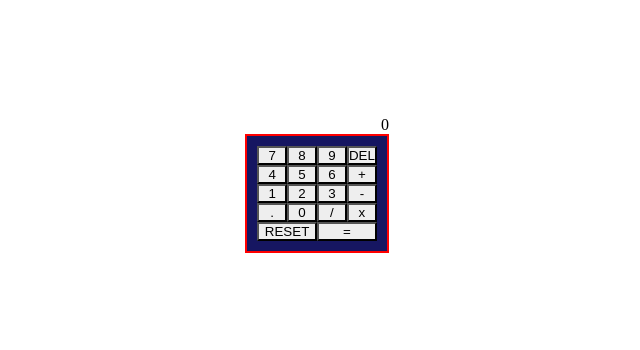
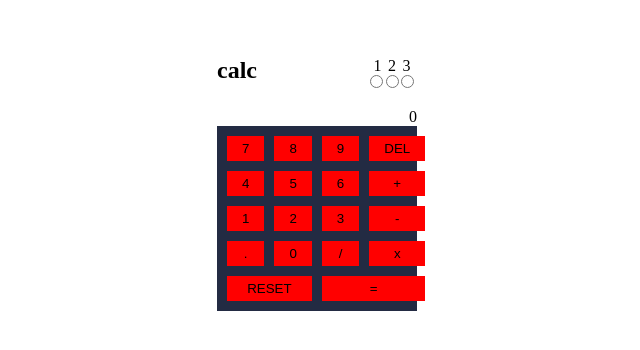
Before and after one commit to Kodehode-Stavanger/react-project-calculator-bendik-kodehode, a React (Vite) app: page / in a window 1280 px wide. Shown: the part 216-566 px from the top of the page, without its empty margins (323-963 px from the left). Built offline with nearby package versions, Linux system fonts and the light colour scheme.

Commit message:
Centralized styling in index.css

```diff
--- a/src/App.jsx
+++ b/src/App.jsx
@@ -1,4 +1,4 @@
-import Calculator from "./components/Calculator/Calculator";
+import Calculator from "./components/Calculator";
 
 function App() {
   return <Calculator/>;
--- /dev/null
+++ b/src/assets/themes.js
@@ -0,0 +1,3 @@
+export const themes = {
+
+}
--- /dev/null
+++ b/src/components/Button.jsx
@@ -0,0 +1,9 @@
+import "../index.css"
+
+function Button({value, handleClick}) {
+    return (
+        <button className="button" onClick={handleClick} value={value}>{value}</button>
+    )
+}
+
+export default Button;
--- a/src/components/Button/Button.jsx
+++ /dev/null
@@ -1,9 +0,0 @@
-import style from "./Button.module.css"
-
-function Button({value, handleClick}) {
-    return (
-        <button className={style.button} onClick={handleClick} value={value}>{value}</button>
-    )
-}
-
-export default Button;
--- a/src/components/Button/Button.module.css
+++ /dev/null
@@ -1,3 +0,0 @@
-.button {
-    background-color: rgb(238, 238, 238);
-}
--- a/src/components/Calculator/Calculator.jsx
+++ b/src/components/Calculator.jsx
@@ -1,7 +1,9 @@
 import { useState } from "react";
-import Display from "../Display/Display";
-import Button from "../Button/Button";
-import style from "./Calculator.module.css";
+// import style from "./Calculator.module.css";
+import "../index.css";
+import Display from "./Display";
+import Button from "./Button";
+import Themes from "./Themes";
 
 function Calculator() {
     const [input, setInput] = useState([]);
@@ -102,9 +104,14 @@ function Calculator() {
     }
 
     return (
-        <div className={style.container}>
+        <>
+            <div className="titleContainer">
+                <h2>calc</h2>
+                <Themes/>
+            </div>
+            <div className="contentContainer">
                 <Display input={input} result={result}/>
-            <div className={style.keypad}>
+                <div className="keypad">
                     {keys.map((e, i) =>
                         <Button
                             handleClick={e => handleClick(e)}
@@ -113,6 +120,7 @@ function Calculator() {
                     )}
                 </div>
             </div>
+        </>
     )
 }
 
--- a/src/components/Calculator/Calculator.module.css
+++ /dev/null
@@ -1,17 +0,0 @@
-.keypad {
-    display: grid;
-    grid-template-columns: repeat(4, 1fr);
-    grid-template-rows: repeat(5, 1fr);
-    max-width: 200px;
-    padding: 10px;
-    background-color: rgb(22, 22, 97);
-    border: 2px solid red;
-}
-
-.keypad :nth-last-child(2) {
-    grid-column: 1 / span 2;
-}
-
-.keypad :nth-last-child(1) {
-    grid-column: 3 / span 2;
-}
--- a/src/components/Display/Display.jsx
+++ b/src/components/Display.jsx
@@ -1,9 +1,9 @@
-import style from "./Display.module.css"
+import "../index.css"
 
 function Display({input, result}) {
     return (
         <div>
-            <p className={style.output}>{input[0] > 0 ? input.join("") : "0"}</p>
+            <p className="output">{input[0] > 0 ? input.join("") : "0"}</p>
             {/* <p>{toShow}</p> */}
         </div>
     )
--- a/src/components/Display/Display.module.css
+++ /dev/null
@@ -1,4 +0,0 @@
-.output {
-    display: flex;
-    justify-content: flex-end;
-}
--- /dev/null
+++ b/src/components/Themes.jsx
@@ -0,0 +1,42 @@
+import { useState } from "react";
+import "../index.css";
+
+function Themes() {
+    const [currentTheme, setCurrentTheme] = useState("dark")
+
+    function handleThemeChange(e) {
+        setCurrentTheme(e.target.value)
+    }
+
+    return (
+        <div className="themeWrapper">
+            <div className="labelContainer">
+                <label htmlFor="dark">1</label>
+                <label htmlFor="light">2</label>
+                <label htmlFor="fancy">3</label>
+            </div>
+            <div className="inputContainer">
+                <input
+                    type="radio"
+                    id="dark"
+                    name="theme"
+                    value="dark"
+                    onChange={handleThemeChange}/>
+                <input
+                    type="radio"
+                    id="light"
+                    name="theme"
+                    value="light"
+                    onChange={handleThemeChange}/>
+                <input
+                    type="radio"
+                    id="fancy"
+                    name="theme"
+                    value="fancy"
+                    onChange={handleThemeChange}/>
+            </div>
+        </div>
+    )
+}
+
+export default Themes;
--- a/src/index.css
+++ b/src/index.css
@@ -10,3 +10,61 @@ body {
     justify-content: center;
     align-items: center;
 }
+
+.keypad {
+    display: grid;
+    grid-template-columns: repeat(4, 1fr);
+    grid-template-rows: repeat(5, 1fr);
+    max-width: 200px;
+    padding: 10px;
+    background-color: #232b43;
+    gap: 10px;
+}
+
+.keypad :nth-last-child(2) {
+    grid-column: 1 / span 2;
+}
+
+.keypad :nth-last-child(1) {
+    grid-column: 3 / span 2;
+}
+
+.titleContainer {
+    display: flex;
+    justify-content: space-between;
+    margin-bottom: 20px;
+}
+
+.button {
+    /* background-color: rgb(238, 238, 238); */
+    background-color: red;
+    padding: 5px 15px;
+    border: none;
+}
+
+.output {
+    display: flex;
+    justify-content: flex-end;
+}
+
+.contentContainer {
+    display: flex;
+    flex-direction: column;
+    justify-content: space-evenly;
+}
+
+.inputContainer {
+    display: flex;
+    justify-content: space-evenly;
+}
+
+.labelContainer {
+    display: flex;
+    justify-content: space-evenly;
+}
+
+.themeWrapper {
+    display: flex;
+    flex-direction: column;
+    width: 50px;
+}
```
Lines whose indentation alone changed are shown as unchanged.
